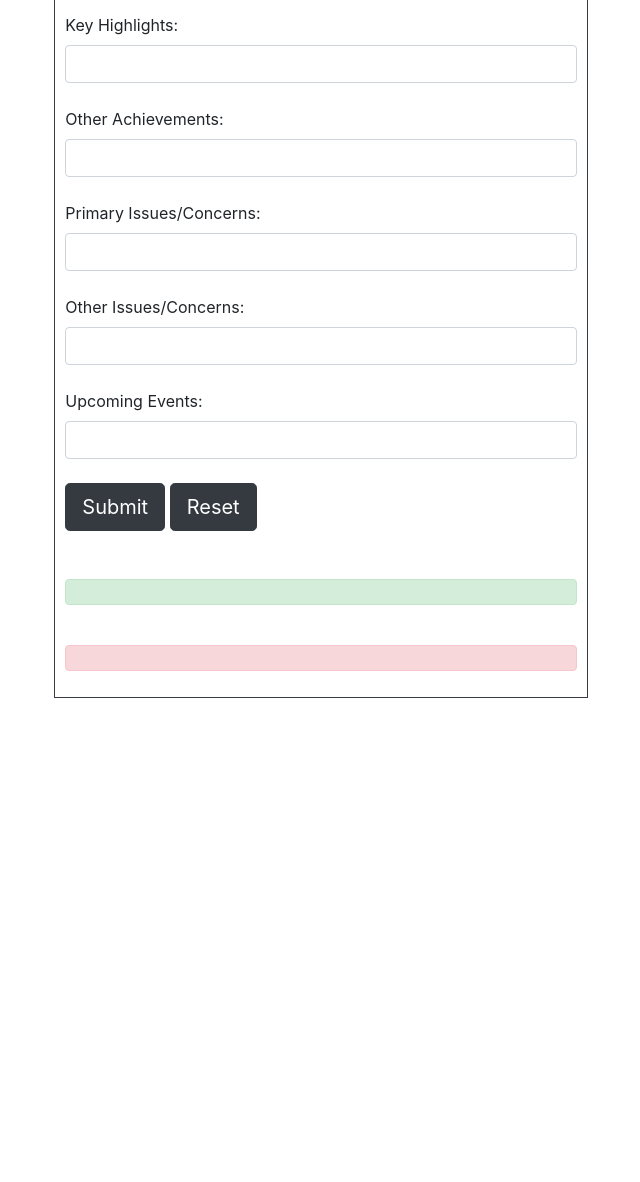
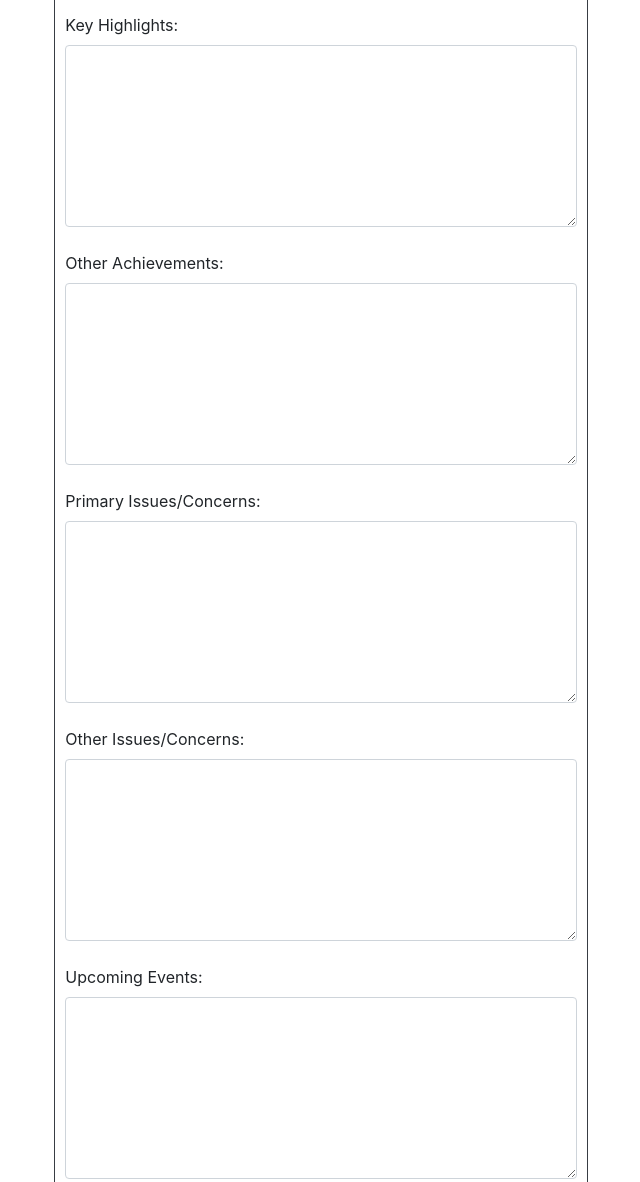
Before and after one commit to Stormrag3/IDONMP, a plain HTML site: page index.html in a window 1280 px wide. Shown: the part 700-1882 px from the top of the page, without its empty margins (319-959 px from the left). Before the commit the page ends 1414 px from the top, so only its background shows below. Drawn offline with nearby package versions, Linux system fonts and the light colour scheme.

Commit message:
Looks v1

```diff
--- a/index.html
+++ b/index.html
@@ -45,11 +45,11 @@
         </select>
       </div>
 
-      <label>Key Highlights: </label> <input id="keyhighlights" type="text" class="form-control .form-control-lg"><br>
-      <label>Other Achievements: </label> <input id="achievements" type="text" class="form-control .form-control-lg"><br>
-      <label>Primary Issues/Concerns: </label> <input id="concerns" type="text" class="form-control .form-control-lg"><br>
-      <label>Other Issues/Concerns: </label> <input id="othrconcerns" type="text" class="form-control .form-control-lg"><br>
-      <label>Upcoming Events: </label> <input id="upevents" type="text" class="form-control .form-control-lg"><br>
+      <label>Key Highlights: </label> <textarea id="keyhighlights" type="text" class="form-control .form-control-lg" rows="7" cols="50" ></textarea><br>
+      <label>Other Achievements: </label> <textarea id="achievements" type="text" class="form-control .form-control-lg" rows="7" cols="50" ></textarea><br>
+      <label>Primary Issues/Concerns: </label> <textarea id="concerns" type="text" class="form-control .form-control-lg" rows="7" cols="50" ></textarea><br>
+      <label>Other Issues/Concerns: </label> <textarea id="othrconcerns" type="text" class="form-control .form-control-lg" rows="7" cols="50" ></textarea><br>
+      <label>Upcoming Events: </label> <textarea id="upevents" type="text" class="form-control .form-control-lg" rows="7" cols="50" ></textarea><br>
 
 
         <button id="savebutton" class="btn btn-dark btn-lg">Submit</button>
```
